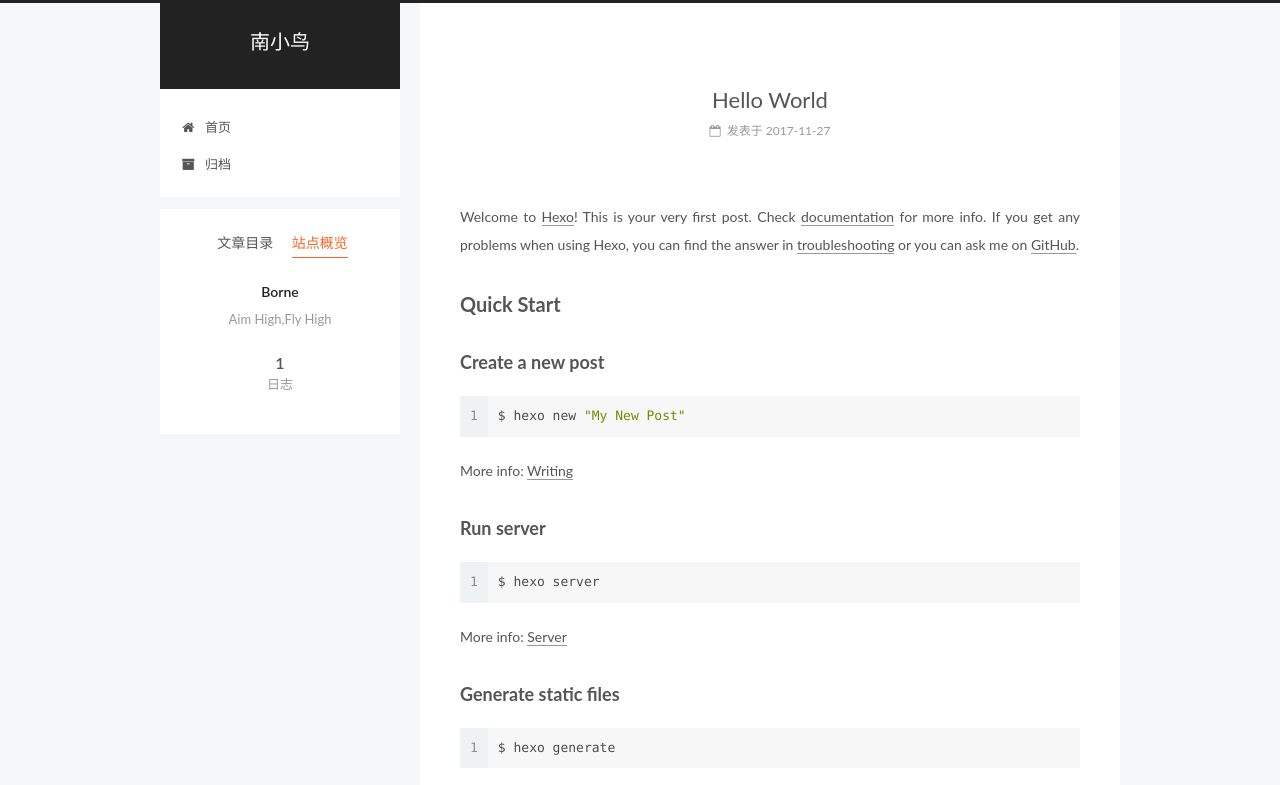
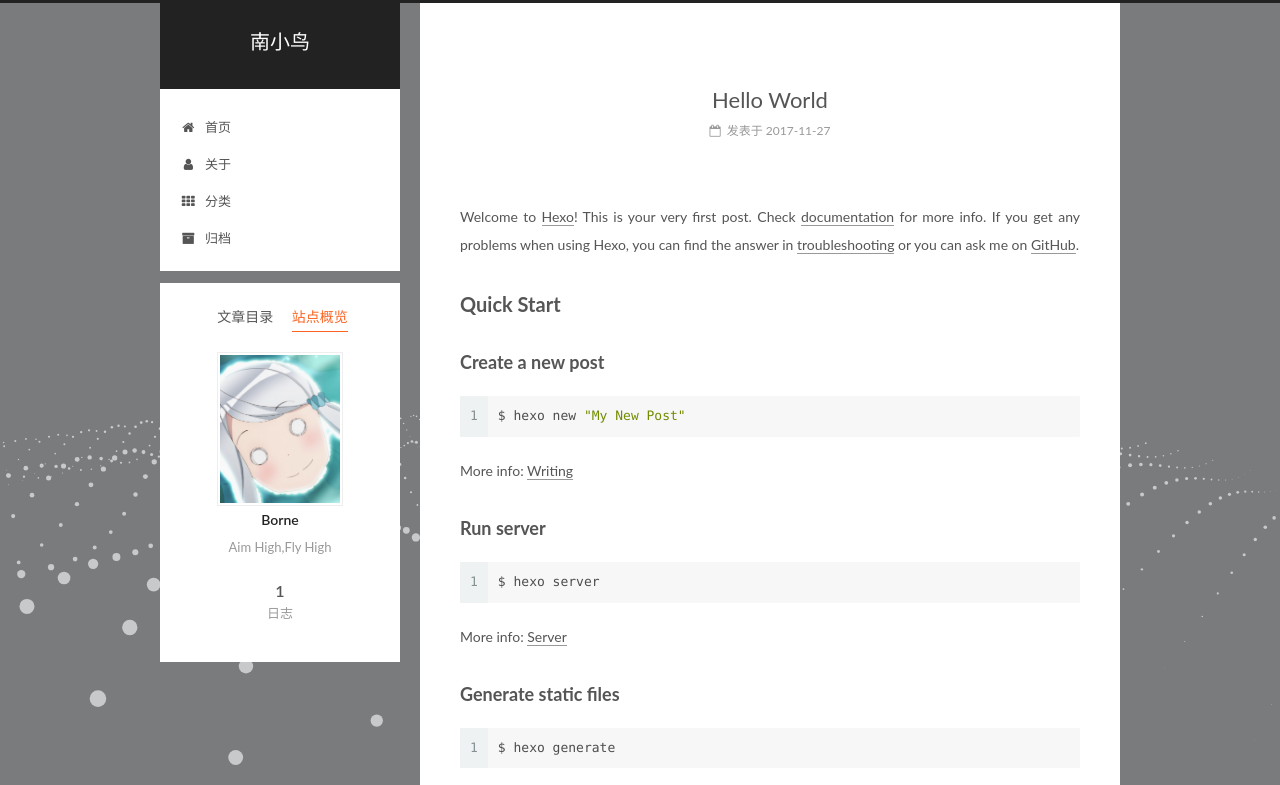
Before and after one commit to Q-o-Q/Q-o-Q.github.io.backup, a plain HTML site: page 2017/11/27/hello-world/index.html in a window 1280 px wide. Both pictures are taken after a click on the item "站点概览". Shown: the top 785 px of the page. Drawn offline with Linux system fonts and the light colour scheme.

Commit message:
Site updated: 2017-11-27 22:02:37

```diff
--- a/2017/11/27/hello-world/index.html
+++ b/2017/11/27/hello-world/index.html
@@ -190,6 +190,26 @@
         </li>
 
 
+        <li class="menu-item menu-item-about">
+          <a href="/about/" rel="section">
+
+              <i class="menu-item-icon fa fa-fw fa-user"></i> <br />
+
+            关于
+          </a>
+        </li>
+
+
+        <li class="menu-item menu-item-categories">
+          <a href="/categories/" rel="section">
+
+              <i class="menu-item-icon fa fa-fw fa-th"></i> <br />
+
+            分类
+          </a>
+        </li>
+
+
         <li class="menu-item menu-item-archives">
           <a href="/archives/" rel="section">
 
@@ -237,7 +257,7 @@
     <span hidden itemprop="author" itemscope itemtype="http://schema.org/Person">
       <meta itemprop="name" content="Borne">
       <meta itemprop="description" content="">
-      <meta itemprop="image" content="/images/avatar.gif">
+      <meta itemprop="image" content="/images/avatar_1.jpg">
     </span>
 
     <span hidden itemprop="publisher" itemscope itemtype="http://schema.org/Organization">
@@ -390,6 +410,10 @@
         <div class="site-overview">
           <div class="site-author motion-element" itemprop="author" itemscope itemtype="http://schema.org/Person">
 
+              <img class="site-author-image" itemprop="image"
+                src="/images/avatar_1.jpg"
+                alt="Borne" />
+
               <p class="site-author-name" itemprop="name">Borne</p>
               <p class="site-description motion-element" itemprop="description">Aim High,Fly High</p>
           </div>
@@ -537,6 +561,9 @@
 
 
 
+
+
+
     <script type="text/javascript" src="/lib/jquery/index.js?v=2.1.3"></script>
 
 
@@ -563,6 +590,16 @@
 
 
     <script type="text/javascript" src="/lib/fancybox/source/jquery.fancybox.pack.js?v=2.1.5"></script>
+
+
+
+
+    <script type="text/javascript" src="/lib/three/three.min.js"></script>
+
+
+
+
+    <script type="text/javascript" src="/lib/three/three-waves.min.js"></script>
 
 
 
--- a/css/main.css
+++ b/css/main.css
@@ -1823,7 +1823,7 @@ pre .javascript .function {
   width: 4px;
   height: 4px;
   border-radius: 50%;
-  background: #d5f7a1;
+  background: #0854c1;
 }
 .links-of-blogroll {
   font-size: 13px;
```
Also changed, not shown: archives/2017/11/index.html (+37 -0 lines), archives/2017/index.html (+37 -0 lines), archives/index.html (+37 -0 lines), index.html (+38 -1 lines), images/avatar_1.jpg (added).
